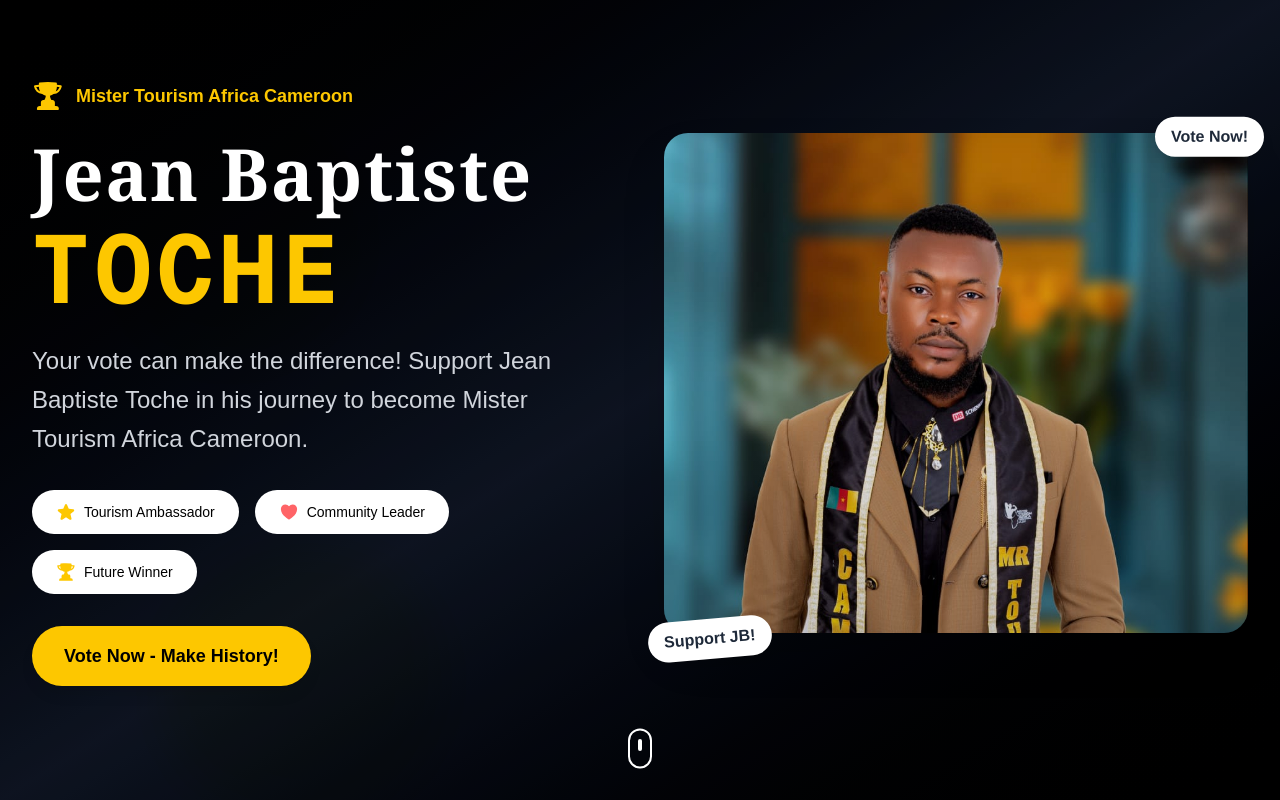
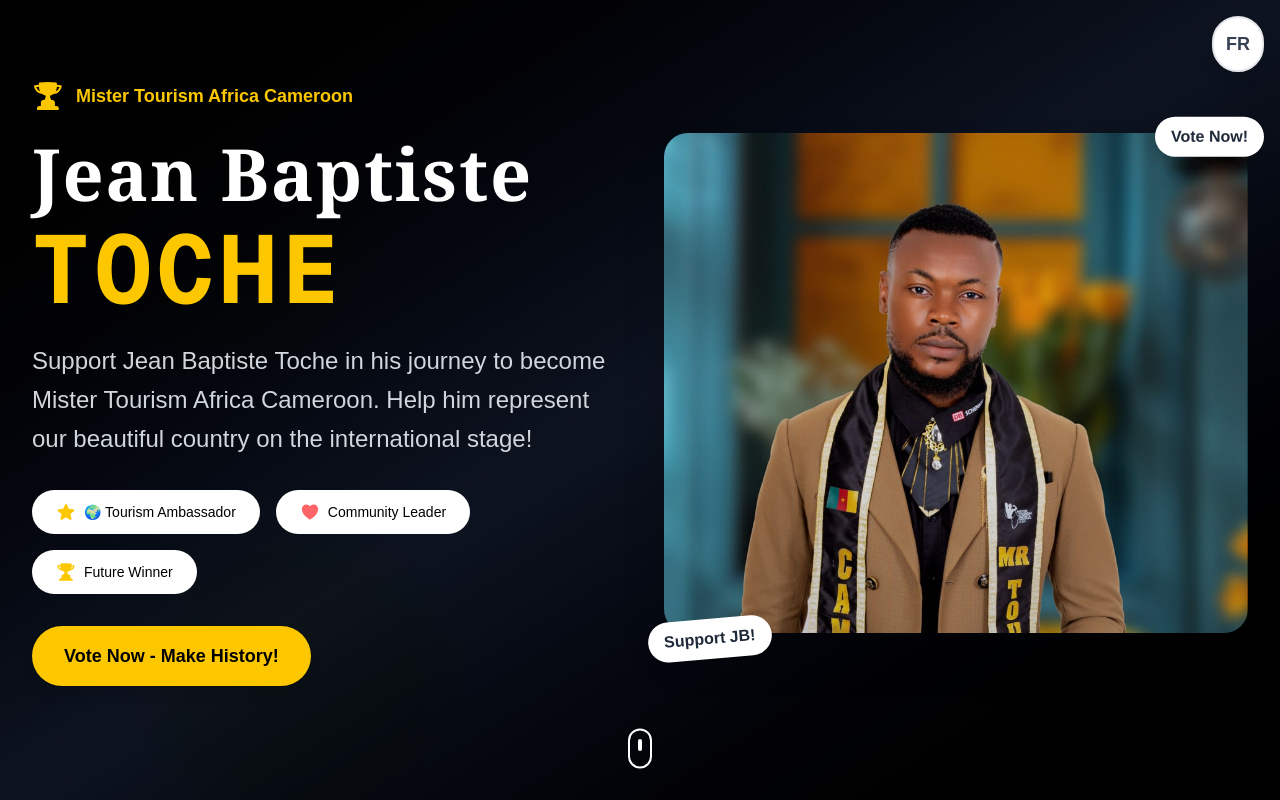
Before and after one commit to MishuSema237/vote-mr-jean-baptiste, a Next.js app: page / in a window 1280 px wide. Shown: the top 800 px of the page. Built offline with nearby package versions, Linux system fonts and the light colour scheme.

Commit message:
Add French language switcher with complete translations and UI updates

```diff
--- a/src/app/layout.tsx
+++ b/src/app/layout.tsx
@@ -1,6 +1,7 @@
 import type { Metadata } from "next";
 import { Geist, Geist_Mono } from "next/font/google";
 import "./globals.css";
+import { LanguageProvider } from "@/contexts/LanguageContext";
 
 const geistSans = Geist({
   variable: "--font-geist-sans",
@@ -79,7 +80,9 @@ export default function RootLayout({
       <body
         className={`${geistSans.variable} ${geistMono.variable} antialiased`}
       >
-        {children}
+        <LanguageProvider>
+          {children}
+        </LanguageProvider>
       </body>
     </html>
   );
--- a/src/app/page.tsx
+++ b/src/app/page.tsx
@@ -1,10 +1,16 @@
+"use client";
+
 import React from 'react';
 import Head from 'next/head';
 import HeroSection from '@/components/HeroSection';
 import VotePackages from '@/components/VotePackages';
 import VoteCounter from '@/components/VoteCounter';
+import LanguageSwitcher from '@/components/LanguageSwitcher';
+import { useLanguage } from '@/contexts/LanguageContext';
 
 export default function Home() {
+  const { t } = useLanguage();
+
   return (
     <>
       <Head>
@@ -40,6 +46,7 @@ export default function Home() {
       </Head>
 
       <main className="min-h-screen bg-white">
+        <LanguageSwitcher />
         <HeroSection />
         <VoteCounter />
         <VotePackages />
@@ -48,12 +55,12 @@ export default function Home() {
         <footer className="bg-black text-white py-12">
           <div className="max-w-7xl mx-auto px-4 sm:px-6 lg:px-8">
             <div className="text-center">
-              <h3 className="text-2xl font-bold mb-4">Jean Baptiste Toche</h3>
+              <h3 className="text-2xl font-bold mb-4">{t('footer.title')}</h3>
               <p className="text-gray-400 mb-6">
-                Mister Tourism Africa Cameroon Candidate
+                {t('footer.subtitle')}
               </p>
               <div className="flex justify-center space-x-6 text-sm text-gray-400">
-                <span>© 2024 All rights reserved</span>
+                <span>© 2025 {t('footer.copyright')}</span>
                 <span>•</span>
                 <span>Powered by Fapshi</span>
               </div>
--- a/src/components/HeroSection.tsx
+++ b/src/components/HeroSection.tsx
@@ -5,8 +5,11 @@ import { motion } from 'framer-motion';
 import { StarIcon, TrophyIcon, HeartIcon } from '@heroicons/react/24/solid';
 import Image from 'next/image';
 import jeanBaptisteImage from '@/assets/jean_baptiste.jpg';
+import { useLanguage } from '@/contexts/LanguageContext';
 
 const HeroSection = () => {
+  const { t } = useLanguage();
+
   return (
     <div className="relative min-h-screen bg-gradient-to-br from-black via-gray-900 to-black overflow-hidden">
       {/* Background Pattern */}
@@ -35,7 +38,7 @@ const HeroSection = () => {
               >
                 <TrophyIcon className="w-8 h-8 text-yellow-400 mr-3" />
                 <span className="text-lg font-semibold text-yellow-400">
-                  Mister Tourism Africa Cameroon
+                  {t('hero.subtitle')}
                 </span>
               </motion.div>
 
@@ -45,8 +48,7 @@ const HeroSection = () => {
               </h1>
 
               <p className="text-xl md:text-2xl text-gray-300 mb-8 leading-relaxed">
-                Your vote can make the difference! Support Jean Baptiste Toche
-                in his journey to become Mister Tourism Africa Cameroon.
+                {t('hero.description')}
               </p>
             </div>
 
@@ -58,15 +60,15 @@ const HeroSection = () => {
             >
               <div className="flex items-center bg-white bg-opacity-20 backdrop-blur-sm rounded-full px-6 py-3">
                 <StarIcon className="w-5 h-5 text-yellow-400 mr-2" />
-                <span className="text-sm font-medium text-black">Tourism Ambassador</span>
+                <span className="text-sm font-medium text-black">{t('hero.badge2')}</span>
               </div>
               <div className="flex items-center bg-white bg-opacity-20 backdrop-blur-sm rounded-full px-6 py-3">
                 <HeartIcon className="w-5 h-5 text-red-400 mr-2" />
-                <span className="text-sm font-medium text-black">Community Leader</span>
+                <span className="text-sm font-medium text-black">{t('hero.badge3')}</span>
               </div>
               <div className="flex items-center bg-white bg-opacity-20 backdrop-blur-sm rounded-full px-6 py-3">
                 <TrophyIcon className="w-5 h-5 text-yellow-400 mr-2" />
-                <span className="text-sm font-medium text-black">Future Winner</span>
+                <span className="text-sm font-medium text-black">{t('hero.badge4')}</span>
               </div>
             </motion.div>
 
@@ -85,7 +87,7 @@ const HeroSection = () => {
                 }}
                 className="bg-yellow-400 hover:bg-yellow-500 text-black font-bold py-4 px-8 rounded-full text-lg transition-all duration-300 transform hover:scale-105 shadow-lg"
               >
-                Vote Now - Make History!
+                {t('hero.cta')}
               </button>
             </motion.div>
           </motion.div>
--- /dev/null
+++ b/src/components/LanguageSwitcher.tsx
@@ -0,0 +1,31 @@
+"use client";
+
+import React from 'react';
+import { motion } from 'framer-motion';
+import { useLanguage } from '@/contexts/LanguageContext';
+
+const LanguageSwitcher: React.FC = () => {
+  const { language, setLanguage } = useLanguage();
+
+  const toggleLanguage = () => {
+    setLanguage(language === 'en' ? 'fr' : 'en');
+  };
+
+  return (
+    <motion.button
+      onClick={toggleLanguage}
+      whileHover={{ scale: 1.05 }}
+      whileTap={{ scale: 0.95 }}
+      className="fixed top-4 right-4 z-50 bg-white rounded-full shadow-lg border-2 border-gray-200 hover:border-yellow-400 transition-all duration-300 p-3"
+      title={language === 'en' ? 'Switch to French' : 'Passer au Français'}
+    >
+      <div className="flex items-center justify-center">
+        <div className="text-lg font-bold text-gray-700">
+          {language === 'en' ? 'FR' : 'EN'}
+        </div>
+      </div>
+    </motion.button>
+  );
+};
+
+export default LanguageSwitcher;
--- a/src/components/VoteCounter.tsx
+++ b/src/components/VoteCounter.tsx
@@ -2,8 +2,11 @@
 
 import React, { useEffect } from 'react';
 import { motion } from 'framer-motion';
+import { useLanguage } from '@/contexts/LanguageContext';
 
 const VoteCounter = () => {
+  const { t } = useLanguage();
+
   // Simulate vote counting - in real app, this would come from your database
   useEffect(() => {
     const interval = setInterval(() => {
@@ -24,17 +27,16 @@ const VoteCounter = () => {
             className="mt-12"
           >
              <div className="bg-gradient-to-r from-blue-600 to-purple-600 rounded-2xl p-6 max-w-2xl mx-auto shadow-xl">
-               <h3 className="text-xl font-bold mb-4 text-white">Join the Movement!</h3>
+               <h3 className="text-xl font-bold mb-4 text-white">{t('counter.title')}</h3>
                   <p className="text-white mb-4">
-                    Be part of Jean Baptiste&apos;s journey to represent Cameroon in Mister Tourism Africa.
-                    Your support makes all the difference!
+                    {t('counter.description')}
                   </p>
                <div className="flex flex-col sm:flex-row justify-center space-y-2 sm:space-y-0 sm:space-x-4 text-sm">
                  <span className="bg-white bg-opacity-20 text-black px-3 py-1 rounded-full">
-                   🇨🇲 Proudly Cameroonian
+                   {t('hero.badge1')}
                  </span>
                  <span className="bg-white bg-opacity-20 text-black px-3 py-1 rounded-full">
-                   🌍 Tourism Ambassador
+                   {t('hero.badge2')}
                  </span>
                </div>
              </div>
--- a/src/components/VotePackages.tsx
+++ b/src/components/VotePackages.tsx
@@ -4,6 +4,7 @@ import React, { useState } from 'react';
 import { motion } from 'framer-motion';
 import { HeartIcon, TrophyIcon } from '@heroicons/react/24/solid';
 import PaymentModal from './PaymentModal';
+import { useLanguage } from '@/contexts/LanguageContext';
 
 const VotePackage = ({
   title,
@@ -20,6 +21,8 @@ const VotePackage = ({
   popular?: boolean;
   onSelect: () => void;
 }) => {
+  const { t } = useLanguage();
+
   return (
     <motion.div
       id={popular ? 'champion-pack' : undefined}
@@ -34,7 +37,7 @@ const VotePackage = ({
       {popular && (
         <div className="absolute -top-4 left-1/2 transform -translate-x-1/2 w-full flex justify-center">
           <div className="bg-yellow-400 text-yellow-900 px-6 py-2 rounded-full text-sm font-bold shadow-lg whitespace-nowrap">
-            Most Popular
+            {t('packages.mostPopular')}
           </div>
         </div>
       )}
@@ -52,7 +55,7 @@ const VotePackage = ({
             {price.toLocaleString()} XAF
           </div>
           <div className="text-lg text-gray-700">
-            {points.toLocaleString()} Points
+            {points.toLocaleString()} {t('packages.points')}
           </div>
         </div>
 
@@ -64,7 +67,7 @@ const VotePackage = ({
               : 'bg-black hover:bg-gray-800 text-white'
           }`}
         >
-          Vote Now
+          {t('packages.voteNow')}
         </button>
       </div>
     </motion.div>
@@ -72,6 +75,7 @@ const VotePackage = ({
 };
 
 const VotePackages = () => {
+  const { t } = useLanguage();
   const [selectedPackage, setSelectedPackage] = useState<{
     title: string;
     price: number;
@@ -82,39 +86,39 @@ const VotePackages = () => {
 
   const packages = [
     {
-      title: "Starter Pack",
+      title: t('packages.starter.title'),
       price: 2320, // Exact Fapshi price
       points: 300,
-      description: "Perfect for showing your support",
+      description: t('packages.starter.description'),
       fapshiLink: "https://checkout.fapshi.com/link/96900443", // Your actual Fapshi checkout link
     },
     {
-      title: "Supporter Pack",
+      title: t('packages.supporter.title'),
       price: 4640, // Exact Fapshi price
       points: 600,
-      description: "Great value for dedicated fans",
+      description: t('packages.supporter.description'),
       fapshiLink: "https://checkout.fapshi.com/link/96900443", // Your actual Fapshi checkout link
     },
     {
-      title: "Champion Pack",
+      title: t('packages.champion.title'),
       price: 5800, // Exact Fapshi price
       points: 750,
-      description: "For true champions",
+      description: t('packages.champion.description'),
       popular: true,
       fapshiLink: "https://checkout.fapshi.com/link/96900443", // Your actual Fapshi checkout link
     },
     {
-      title: "VIP Pack",
+      title: t('packages.vip.title'),
       price: 11550, // Exact Fapshi price
       points: 1550,
-      description: "Premium support package",
+      description: t('packages.vip.description'),
       fapshiLink: "https://checkout.fapshi.com/link/96900443", // Your actual Fapshi checkout link
     },
     {
-      title: "Ultimate Pack",
+      title: t('packages.ultimate.title'),
       price: 23100, // Exact Fapshi price
       points: 3500,
-      description: "Maximum impact for victory",
+      description: t('packages.ultimate.description'),
       fapshiLink: "https://checkout.fapshi.com/link/96900443", // Your actual Fapshi checkout link
     },
   ];
@@ -139,11 +143,10 @@ const VotePackages = () => {
             transition={{ duration: 0.6 }}
           >
             <h2 className="text-4xl md:text-5xl font-bold text-gray-900 mb-6">
-              Choose Your Vote Package
+              {t('packages.title')}
             </h2>
             <p className="text-xl text-gray-600 max-w-3xl mx-auto">
-              Support Jean Baptiste Toche for Mister Tourism Africa Cameroon.
-              Every vote counts towards victory!
+              {t('packages.subtitle')}
             </p>
           </motion.div>
         </div>
@@ -178,7 +181,7 @@ const VotePackages = () => {
             <div className="flex items-center justify-center mb-4">
               <HeartIcon className="w-8 h-8 text-red-500 mr-2" />
               <span className="text-lg font-semibold text-gray-700">
-                Payment Methods
+                {t('packages.paymentMethods')}
               </span>
             </div>
             <div className="flex justify-center space-x-8 text-gray-600">
--- /dev/null
+++ b/src/contexts/LanguageContext.tsx
@@ -0,0 +1,164 @@
+"use client";
+
+import React, { createContext, useContext, useState, useEffect } from 'react';
+
+export type Language = 'en' | 'fr';
+
+interface LanguageContextType {
+  language: Language;
+  setLanguage: (lang: Language) => void;
+  t: (key: string) => string;
+}
+
+const LanguageContext = createContext<LanguageContextType | undefined>(undefined);
+
+// Translation keys
+const translations = {
+  en: {
+    // Hero Section
+    'hero.title': 'Jean Baptiste TOCHE',
+    'hero.subtitle': 'Mister Tourism Africa Cameroon',
+    'hero.description': 'Support Jean Baptiste Toche in his journey to become Mister Tourism Africa Cameroon. Help him represent our beautiful country on the international stage!',
+    'hero.cta': 'Vote Now - Make History!',
+    'hero.badge1': 'Proudly Cameroonian',
+    'hero.badge2': '🌍 Tourism Ambassador',
+    'hero.badge3': 'Community Leader',
+    'hero.badge4': 'Future Winner',
+
+    // Vote Counter Section
+    'counter.title': 'Join the Movement!',
+    'counter.description': 'Be part of Jean Baptiste\'s journey to represent Cameroon in Mister Tourism Africa. Your support makes all the difference!',
+
+    // Vote Packages Section
+    'packages.title': 'Choose Your Vote Package',
+    'packages.subtitle': 'Support Jean Baptiste Toche for Mister Tourism Africa Cameroon. Every vote counts towards victory!',
+    'packages.starter.title': 'Starter Pack',
+    'packages.starter.description': 'Perfect for showing your support',
+    'packages.supporter.title': 'Supporter Pack',
+    'packages.supporter.description': 'Great value for dedicated fans',
+    'packages.champion.title': 'Champion Pack',
+    'packages.champion.description': 'For true champions',
+    'packages.vip.title': 'VIP Pack',
+    'packages.vip.description': 'Premium support package',
+    'packages.ultimate.title': 'Ultimate Pack',
+    'packages.ultimate.description': 'Maximum impact for victory',
+    'packages.mostPopular': 'Most Popular',
+    'packages.voteNow': 'Vote Now',
+    'packages.paymentMethods': 'Payment Methods',
+    'packages.points': 'Points',
+
+    // Payment Modal
+    'payment.finalPrice': 'Final price - no additional fees',
+    'payment.chooseMethod': 'Choose your preferred payment method on Fapshi',
+    'payment.cancel': 'Cancel',
+    'payment.payWithFapshi': 'Pay with Fapshi',
+    'payment.securePayment': 'Secure payment powered by Fapshi',
+    'payment.redirectNotice': 'You will be redirected to Fapshi to complete your payment',
+
+    // Footer
+    'footer.title': 'Jean Baptiste Toche',
+    'footer.subtitle': 'Mister Tourism Africa Cameroon Candidate',
+    'footer.copyright': 'All rights reserved.',
+
+    // Payment Callback
+    'callback.success': 'Payment Successful!',
+    'callback.error': 'Payment Failed',
+    'callback.pending': 'Payment Pending',
+    'callback.successMessage': 'Your vote has been successfully recorded! Thank you for supporting Jean Baptiste Toche.',
+    'callback.errorMessage': 'Payment failed. Please try again or contact support.',
+    'callback.pendingMessage': 'Your payment is being processed. Please wait for confirmation.',
+    'callback.backToVoting': 'Back to Voting',
+    'callback.voteAgain': 'Vote Again',
+  },
+  fr: {
+    // Hero Section
+    'hero.title': 'Jean Baptiste TOCHE',
+    'hero.subtitle': 'Mister Tourism Africa Cameroun',
+    'hero.description': 'Soutenez Jean Baptiste Toche dans son parcours pour devenir Mister Tourism Africa Cameroun. Aidez-le à représenter notre beau pays sur la scène internationale !',
+    'hero.cta': 'Votez Maintenant - Faites l\'Histoire !',
+    'hero.badge1': 'Fièrement Camerounais',
+    'hero.badge2': '🌍 Ambassadeur du Tourisme',
+    'hero.badge3': 'Leader Communautaire',
+    'hero.badge4': 'Futur Gagnant',
+
+    // Vote Counter Section
+    'counter.title': 'Rejoignez le Mouvement !',
+    'counter.description': 'Faites partie du parcours de Jean Baptiste pour représenter le Cameroun à Mister Tourism Africa. Votre soutien fait toute la différence !',
+
+    // Vote Packages Section
+    'packages.title': 'Choisissez Votre Pack de Vote',
+    'packages.subtitle': 'Soutenez Jean Baptiste Toche pour Mister Tourism Africa Cameroun. Chaque vote compte pour la victoire !',
+    'packages.starter.title': 'Pack Débutant',
+    'packages.starter.description': 'Parfait pour montrer votre soutien',
+    'packages.supporter.title': 'Pack Supporter',
+    'packages.supporter.description': 'Excellent rapport qualité-prix pour les fans dévoués',
+    'packages.champion.title': 'Pack Champion',
+    'packages.champion.description': 'Pour les vrais champions',
+    'packages.vip.title': 'Pack VIP',
+    'packages.vip.description': 'Package de soutien premium',
+    'packages.ultimate.title': 'Pack Ultime',
+    'packages.ultimate.description': 'Impact maximum pour la victoire',
+    'packages.mostPopular': 'Le Plus Populaire',
+    'packages.voteNow': 'Voter Maintenant',
+    'packages.paymentMethods': 'Méthodes de Paiement',
+    'packages.points': 'Points',
+
+    // Payment Modal
+    'payment.finalPrice': 'Prix final - aucun frais supplémentaire',
+    'payment.chooseMethod': 'Choisissez votre méthode de paiement préférée sur Fapshi',
+    'payment.cancel': 'Annuler',
+    'payment.payWithFapshi': 'Payer avec Fapshi',
+    'payment.securePayment': 'Paiement sécurisé par Fapshi',
+    'payment.redirectNotice': 'Vous serez redirigé vers Fapshi pour compléter votre paiement',
+
+    // Footer
+    'footer.title': 'Jean Baptiste Toche',
+    'footer.subtitle': 'Candidat Mister Tourism Africa Cameroun',
+    'footer.copyright': 'Tous droits réservés.',
+
+    // Payment Callback
+    'callback.success': 'Paiement Réussi !',
+    'callback.error': 'Paiement Échoué',
+    'callback.pending': 'Paiement en Attente',
+    'callback.successMessage': 'Votre vote a été enregistré avec succès ! Merci de soutenir Jean Baptiste Toche.',
+    'callback.errorMessage': 'Le paiement a échoué. Veuillez réessayer ou contacter le support.',
+    'callback.pendingMessage': 'Votre paiement est en cours de traitement. Veuillez attendre la confirmation.',
+    'callback.backToVoting': 'Retour au Vote',
+    'callback.voteAgain': 'Voter Encore',
+  }
+};
+
+export const LanguageProvider: React.FC<{ children: React.ReactNode }> = ({ children }) => {
+  const [language, setLanguage] = useState<Language>('en');
+
+  // Load language from localStorage on mount
+  useEffect(() => {
+    const savedLanguage = localStorage.getItem('language') as Language;
+    if (savedLanguage && (savedLanguage === 'en' || savedLanguage === 'fr')) {
+      setLanguage(savedLanguage);
+    }
+  }, []);
+
+  // Save language to localStorage when it changes
+  useEffect(() => {
+    localStorage.setItem('language', language);
+  }, [language]);
+
+  const t = (key: string): string => {
+    return translations[language][key as keyof typeof translations[typeof language]] || key;
+  };
+
+  return (
+    <LanguageContext.Provider value={{ language, setLanguage, t }}>
+      {children}
+    </LanguageContext.Provider>
+  );
+};
+
+export const useLanguage = (): LanguageContextType => {
+  const context = useContext(LanguageContext);
+  if (context === undefined) {
+    throw new Error('useLanguage must be used within a LanguageProvider');
+  }
+  return context;
+};
```
Also changed, not shown: src/components/PaymentModal.tsx (+10 -7 lines).
